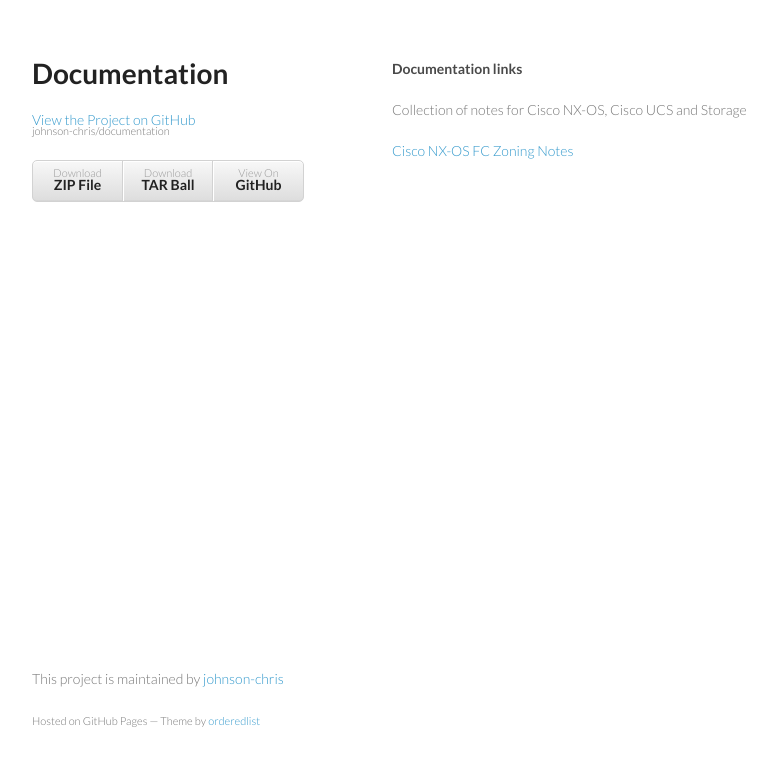
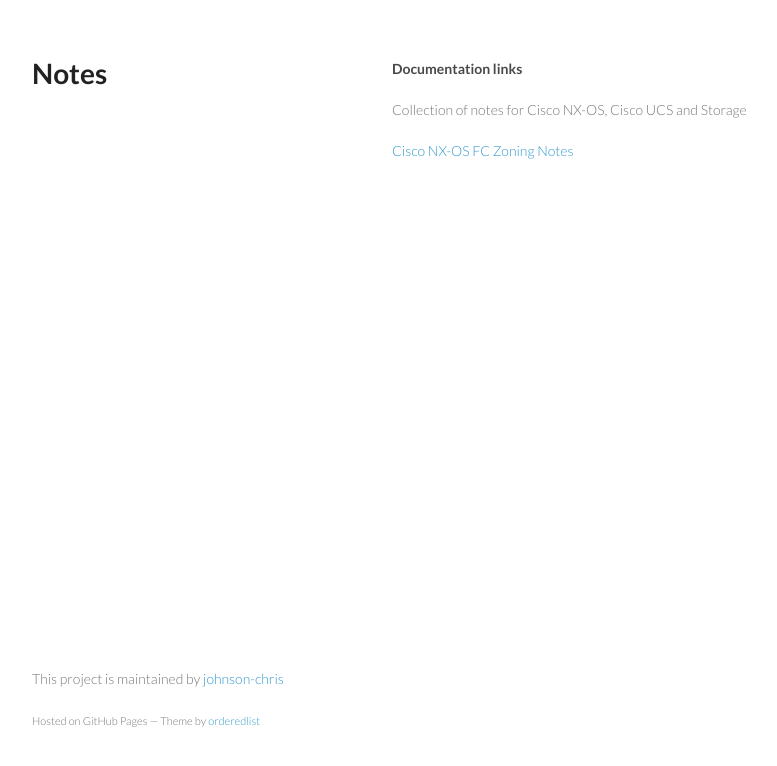
Before and after one commit to johnson-chris/documentation, a plain HTML site: page index.html in a window 1280 px wide. Shown: the whole page, without its empty margins (178-955 px from the left). Drawn offline with Linux system fonts and the light colour scheme.

Commit message:
edited index

```diff
--- a/index.html
+++ b/index.html
@@ -15,17 +15,8 @@
   <body>
     <div class="wrapper">
       <header>
-        <h1>Documentation</h1>
+        <h1>Notes</h1>
         <p></p>
-
-        <p class="view"><a href="https://github.com/johnson-chris/documentation">View the Project on GitHub <small>johnson-chris/documentation</small></a></p>
-
-
-        <ul>
-          <li><a href="https://github.com/johnson-chris/documentation/zipball/master">Download <strong>ZIP File</strong></a></li>
-          <li><a href="https://github.com/johnson-chris/documentation/tarball/master">Download <strong>TAR Ball</strong></a></li>
-          <li><a href="https://github.com/johnson-chris/documentation">View On <strong>GitHub</strong></a></li>
-        </ul>
       </header>
       <section>
         <h4>
```
